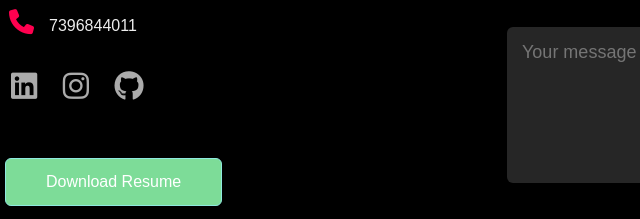
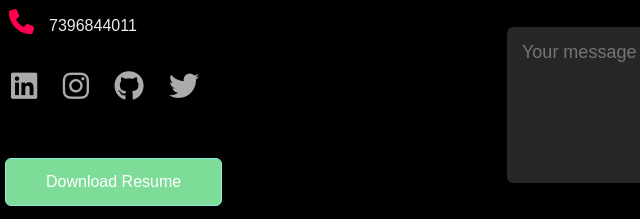
Before and after one commit to polepellynithishreddy/PORTFOLIO, a plain HTML site: page index.html in a window 1280 px wide. Shown: the part 3308-3527 px from the top of the page, 7-647 px from the left. Drawn offline with Linux system fonts and the light colour scheme.

Commit message:
Update index.html

```diff
--- a/index.html
+++ b/index.html
@@ -167,6 +167,7 @@
                         <a href="https://https://www.instagram.com/nithish_reddy__01?igsh=MWg0Y3AydHY5MHkxaQ=="><i
                                 class="fa-brands fa-instagram"></i></a>
                         <a href="https://github.com/polepellynithishreddy"><i class="fa-brands fa-github"></i></a>
+                        <a href="https://https://x.com/NITHISH83798224?t=NO6FT3f0aByXTxdfDnD_kA&s=08"><i class="fa-brands fa-twitter"></i></a>
 
                     </div>
                     <a href="20r01a0415_manideep (1).pdf" download class="btn btn2">Download Resume</a>
```
